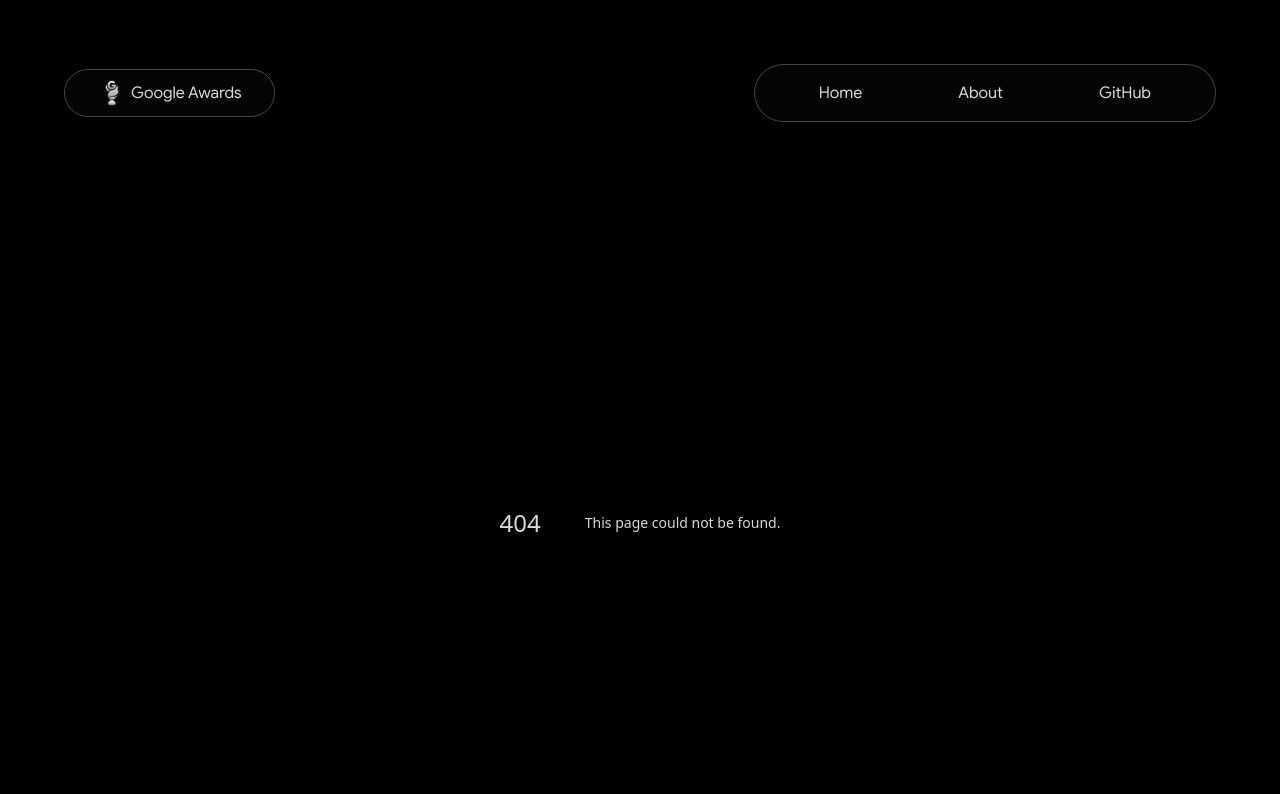
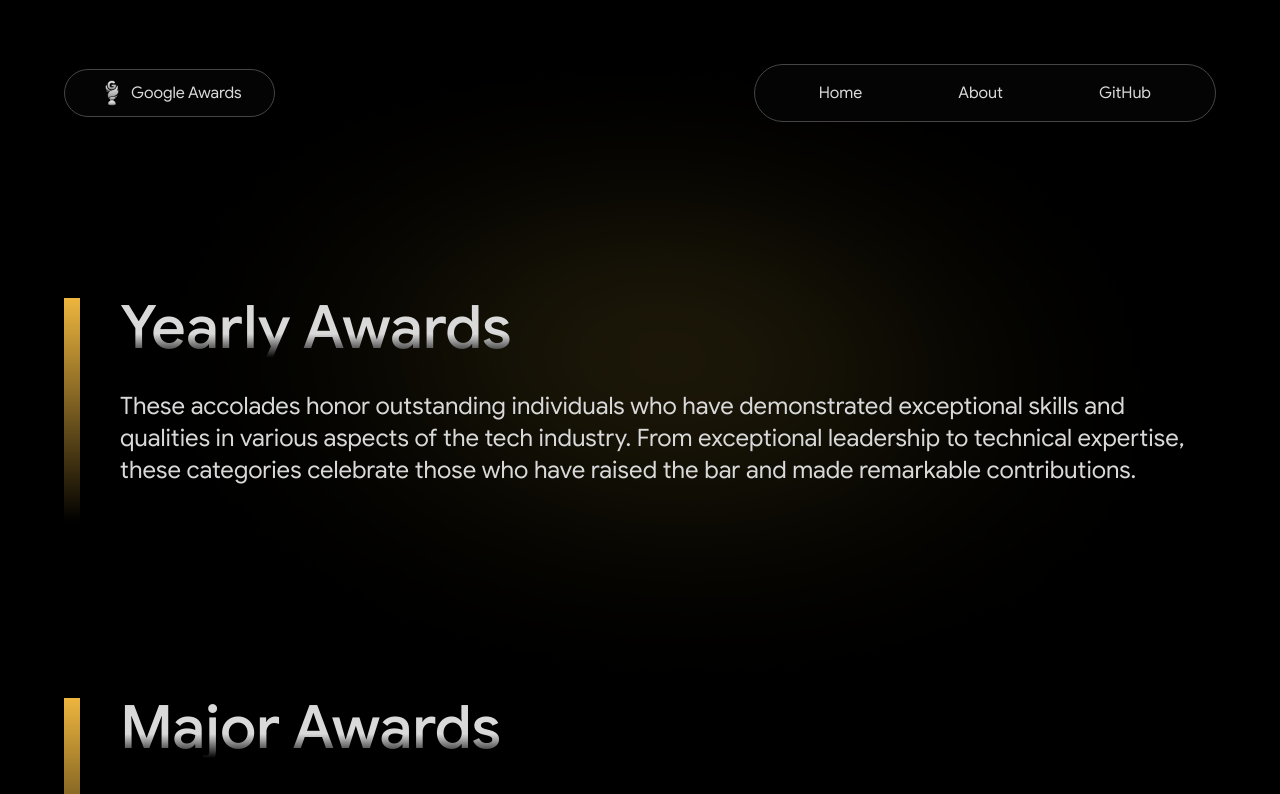
Before and after one commit to gdsc-usls/google-awards, a Next.js app: page /awards in a window 1280 px wide. Before the commit this address had no page. Shown: the top 794 px of the page. Built offline with nearby package versions, Linux system fonts and the light colour scheme.

Commit message:
feat: add awards description page

```diff
--- /dev/null
+++ b/src/app/awards/page.tsx
@@ -0,0 +1,51 @@
+import Image from "next/image";
+import { Container } from "@/components";
+
+export default function Awards() {
+  return (
+    <Container className="mt-20 md:mt-44 pb-32 md:pb-64">
+      <Image
+        src="/images/glow.png"
+        alt="glow"
+        fill
+        className="opacity-20 w-[1500px] h-full absolute top-0 -z-10"
+      />
+
+      <div className="flex flex-col md:gap-y-44 gap-y-24">
+        <Info
+          title="Yearly Awards"
+          content="These accolades honor outstanding individuals who have demonstrated exceptional skills and qualities in various aspects of the tech industry. From exceptional leadership to technical expertise, these categories celebrate those who have raised the bar and made remarkable contributions."
+        />
+
+        <Info
+          title="Major Awards"
+          content="These distinguished honors recognize the cream of the crop within the Google Developer community. From the most influential Google Fellow to the versatile All-Rounder, these awards celebrate those who have achieved the highest level of distinction and impact, making them true trailblazers in the industry."
+        />
+
+        <Info
+          title="Minor Awards"
+          content="These awards shine a spotlight on individuals who have showcased excellence in specific areas that are crucial to the success of the tech community. From exceptional leadership and community engagement to public speaking and mentorship, these awards acknowledge the invaluable contributions of individuals who have gone above and beyond."
+        />
+      </div>
+    </Container>
+  );
+}
+
+type Props = {
+  title: string;
+  content: string;
+};
+
+const Info = ({ title, content }: Props) => {
+  return (
+    <div className="flex md:gap-x-10 gap-x-5">
+      <div className="md:w-4 w-2 md:h-56 h-72 flex-none bg-gradient-to-b from-primary-100 to-black"></div>
+      <div>
+        <h1 className="md:text-6xl text-4xl font-google-mid md:mb-8 mb-4 bg-clip-text text-transparent bg-gradient-to-b from-60% from-secondary-100 to-black">
+          {title}
+        </h1>
+        <p className="md:text-2xl text-lg leading-normal">{content}</p>
+      </div>
+    </div>
+  );
+};
--- a/src/app/ticket/page.tsx
+++ b/src/app/ticket/page.tsx
@@ -2,11 +2,10 @@
 import Image from "next/image";
 import Tilt from "react-parallax-tilt";
 
-export default function Home() {
+export default function Ticket() {
   return (
     <div className="mt-52 pb-32 md:pb-64">
       <Image
-        priority
         src="/images/glow.png"
         alt="glow"
         fill
--- a/src/components/About.tsx
+++ b/src/components/About.tsx
@@ -45,7 +45,7 @@ export const About = () => {
               dreams, and shape a brighter future together.&quot; - Gian Aibo C.
               Boyero, CEO & Lead
             </p>
-            <Link href="/" className="text-primary-100 md:text-xl text-lg">
+            <Link href="/awards" className="text-primary-100 md:text-xl text-lg">
               Description of Awards &rarr;
             </Link>
           </div>
```
